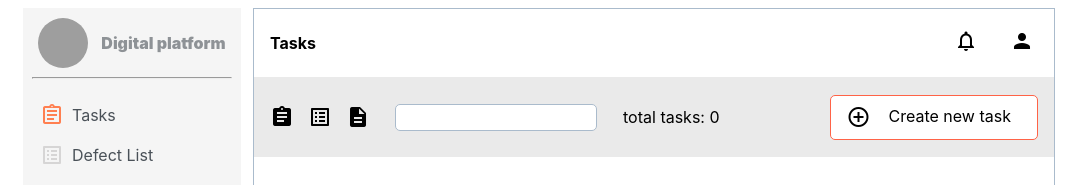
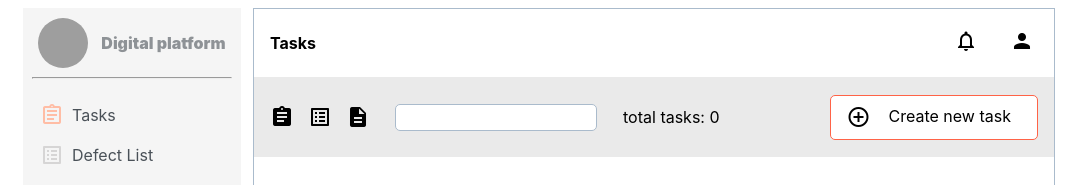
Before and after one commit to AleksandrNi/react-sandbox, a React (Create React App) app: page /works/tasks in a window 1280 px wide. In both pictures the pointer is over the link 238 px from the left and 115 px from the top of the page. Shown: the top 185 px of the page, without its empty margins (106-1192 px from the left). Built offline with nearby package versions, Linux system fonts and the light colour scheme; grey boxes are pictures that could not be loaded.

Commit message:
change theme

```diff
--- a/src/App.scss
+++ b/src/App.scss
@@ -59,8 +59,10 @@ align-items: center;
                 .aside-menu-items {
                     text-decoration: none;
                     list-style-type: none;
-                    & :hover, :active {
-                        color: #ffbda5;
+                    & :hover {
+                        i {
+                            color: #ffbda5;
+                        }
                     }
                     li {
                         padding: .5rem;
```
